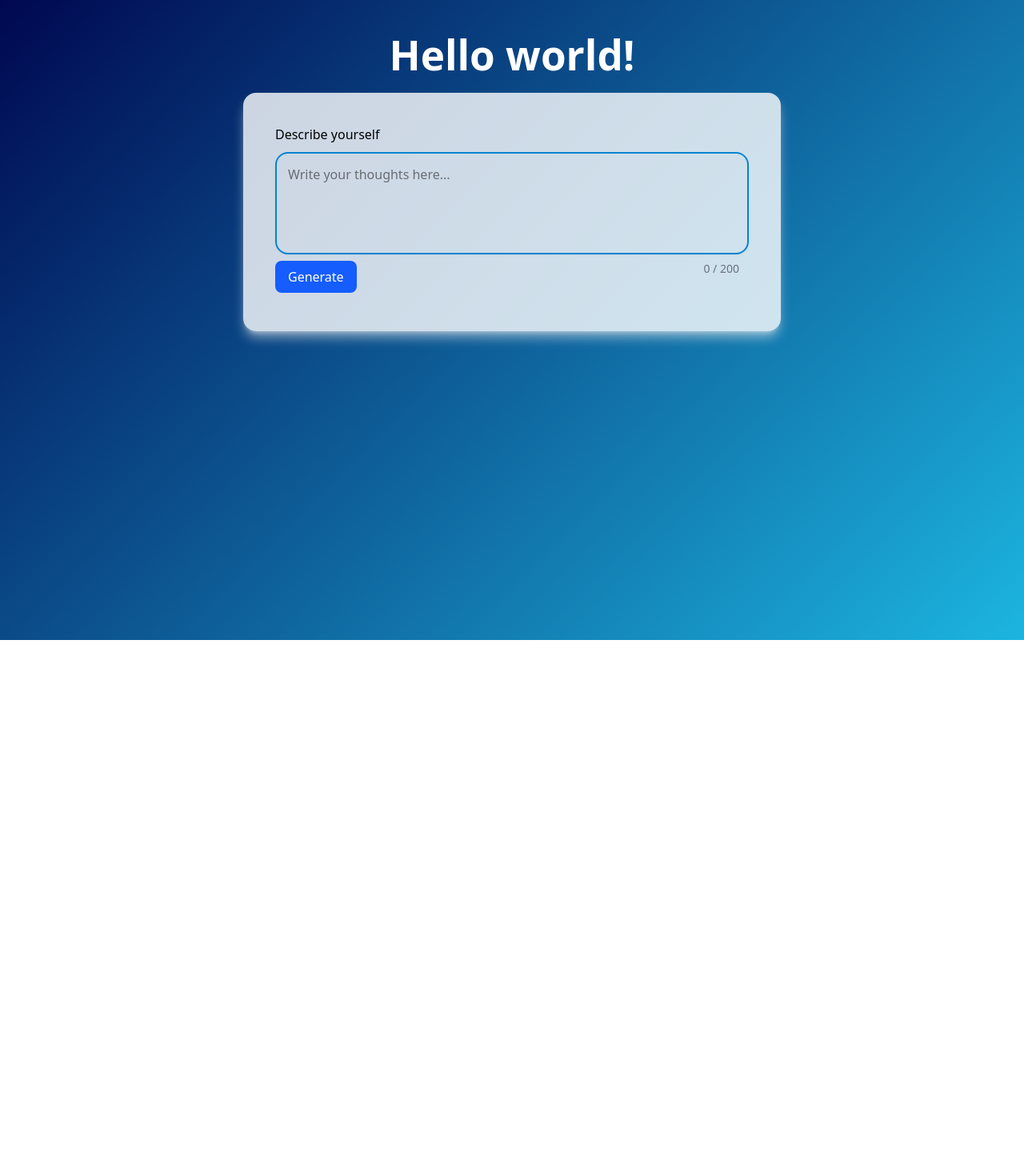
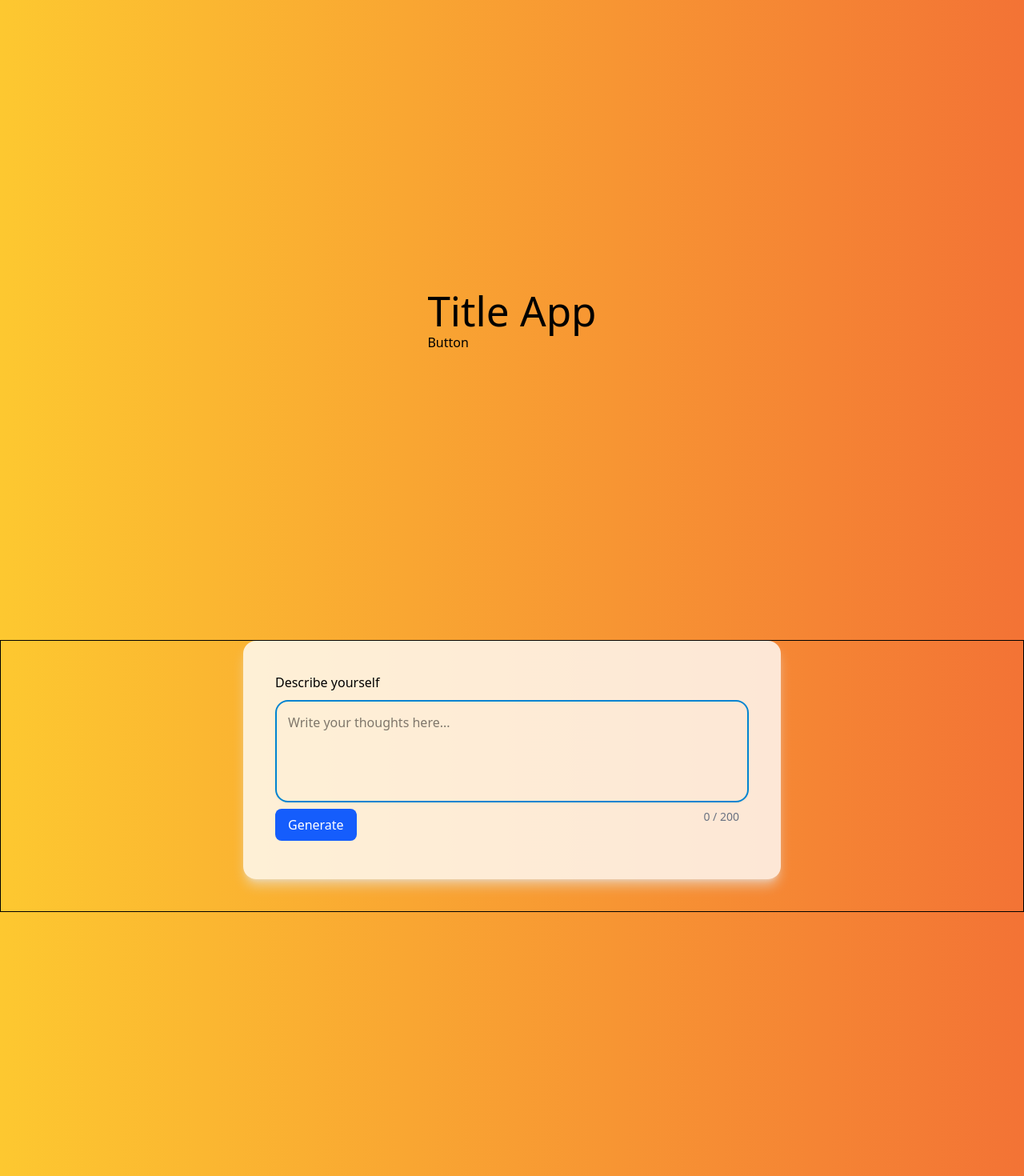
Before and after one commit to BarzDev/demo-frontend-ML, a React (Vite) app: page / in a window 1280 px wide. Shown: the top 1470 px of the page at 80% size. Before the commit the page ends 800 px from the top, so only its background shows below. Built offline with nearby package versions, Linux system fonts and the light colour scheme.

Commit message:
refactor: ui layout

```diff
--- a/src/App.jsx
+++ b/src/App.jsx
@@ -1,63 +1,12 @@
 import "./App.css";
-import { useState } from "react";
-import { TextAreaComponent } from "./components/TextArea";
-import { BoxResultComponent } from "./components/BoxResult";
-import { SpinnerComponent } from "./components/Spinner";
+import { PromtSection } from "./ui/layouts/Promt";
+import { HeroSection } from "./ui/layouts/Hero";
 
 function App() {
-  const [show, setShow] = useState(false);
-  const [text, setText] = useState("");
-  const [result, setResult] = useState("");
-  const [isTyping, setIsTyping] = useState(false);
-  const [isLoading, setIsLoading] = useState(false);
-
-  const loremText = `
-  Lorem ipsum dolor sit amet, consectetur adipiscing elit,
-  sed do eiusmod tempor incididunt ut labore et dolore magna aliqua.
-  `;
-
-  const onGetResult = () => {
-    setIsTyping(true);
-    setIsLoading(true);
-    setShow(false);
-
-    setTimeout(() => {
-      setResult(loremText);
-      setIsLoading(false);
-      setShow(true);
-    }, 1000);
-  };
-
   return (
     <>
-      <h1 className="text-3xl md:text-4xl font-bold text-white w-screen text-center pt-10 pb-5">
-        Hello world!
-      </h1>
-
-      <div className="flex items-center justify-center px-4 md:px-10 lg:px-20">
-        <div className="w-full max-w-2xl bg-white/80 p-6 md:p-10 rounded-2xl shadow-lg shadow-gray-200/60 mb-10">
-          <TextAreaComponent
-            text={text}
-            onChange={(e) => setText(e.target.value)}
-            isLoading={isLoading}
-            disabled={isTyping || isLoading}
-            onGetResult={() => onGetResult()}
-          />
-
-          {isLoading && (
-            <div className="flex justify-center my-4">
-              <SpinnerComponent />
-            </div>
-          )}
-
-          {show && (
-            <BoxResultComponent
-              onDone={() => setIsTyping(false)}
-              result={result}
-            />
-          )}
-        </div>
-      </div>
+      <HeroSection />
+      <PromtSection />
     </>
   );
 }
--- a/src/index.css
+++ b/src/index.css
@@ -25,7 +25,18 @@ a {
 } */
 
 body {
-  background: linear-gradient(135deg, #000851 0%, #1cb5e0 100%);
+  background: #fdc830; /* fallback for old browsers */
+  background: -webkit-linear-gradient(
+    to left,
+    #f37335,
+    #fdc830
+  ); /* Chrome 10-25, Safari 5.1-6 */
+  background: linear-gradient(
+    to left,
+    #f37335,
+    #fdc830
+  ); /* W3C, IE 10+/ Edge, Firefox 16+, Chrome 26+, Opera 12+, Safari 7+ */
+
   margin: 0;
   display: flex;
   min-width: 320px;
--- /dev/null
+++ b/src/ui/layouts/Hero.jsx
@@ -0,0 +1,12 @@
+export const HeroSection = () => {
+  return (
+    <div className="h-dvh flex items-center justify-center">
+      <div>
+        <h1>Title App</h1>
+        <div>
+          <button>Button</button>
+        </div>
+      </div>
+    </div>
+  );
+};
--- /dev/null
+++ b/src/ui/layouts/Promt.jsx
@@ -0,0 +1,58 @@
+import { useState } from "react";
+
+import { BoxResultComponent } from "../components/BoxResult";
+import { SpinnerComponent } from "../components/Spinner";
+import { TextAreaComponent } from "../components/TextArea";
+
+export const PromtSection = () => {
+  const [show, setShow] = useState(false);
+  const [text, setText] = useState("");
+  const [result, setResult] = useState("");
+  const [isTyping, setIsTyping] = useState(false);
+  const [isLoading, setIsLoading] = useState(false);
+
+  const loremText = `
+  Lorem ipsum dolor sit amet, consectetur adipiscing elit,
+  sed do eiusmod tempor incididunt ut labore et dolore magna aliqua.
+  `;
+
+  const onGetResult = () => {
+    setIsTyping(true);
+    setIsLoading(true);
+    setShow(false);
+
+    setTimeout(() => {
+      setResult(loremText);
+      setIsLoading(false);
+      setShow(true);
+    }, 1000);
+  };
+  return (
+    <div className="h-dvh min-w-screen">
+      <div className="flex items-center justify-center px-4 md:px-10 lg:px-20 border">
+        <div className="w-full max-w-2xl bg-white/80 p-6 md:p-10 rounded-2xl shadow-lg shadow-gray-200/60 mb-10">
+          <TextAreaComponent
+            text={text}
+            onChange={(e) => setText(e.target.value)}
+            isLoading={isLoading}
+            disabled={isTyping || isLoading}
+            onGetResult={() => onGetResult()}
+          />
+
+          {isLoading && (
+            <div className="flex justify-center my-4">
+              <SpinnerComponent />
+            </div>
+          )}
+
+          {show && (
+            <BoxResultComponent
+              onDone={() => setIsTyping(false)}
+              result={result}
+            />
+          )}
+        </div>
+      </div>
+    </div>
+  );
+};
```
Also changed, not shown: src/ui/components/BoxResult.jsx (renamed from src/components/BoxResult.jsx), src/ui/components/Spinner.jsx (renamed from src/components/Spinner.jsx), src/ui/components/TextArea.jsx (renamed from src/components/TextArea.jsx).
